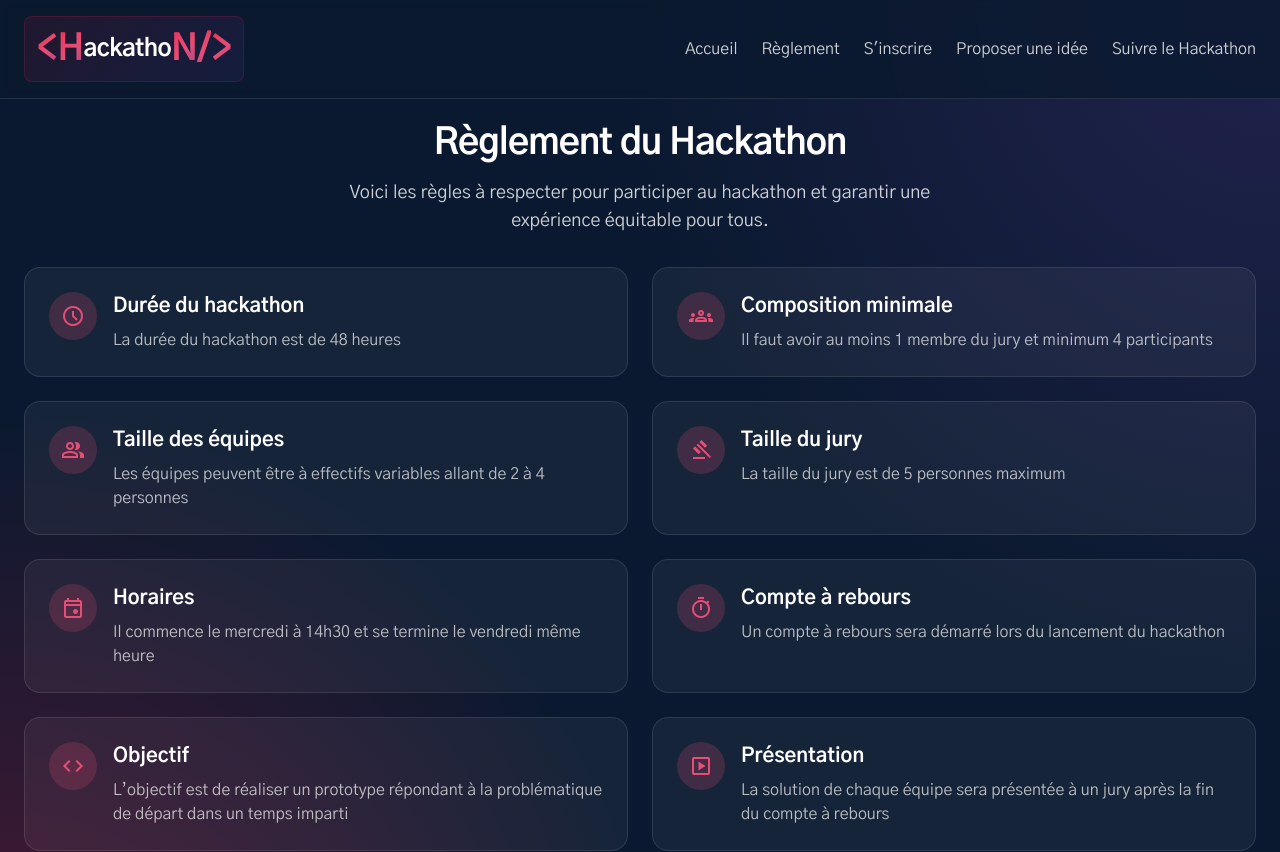
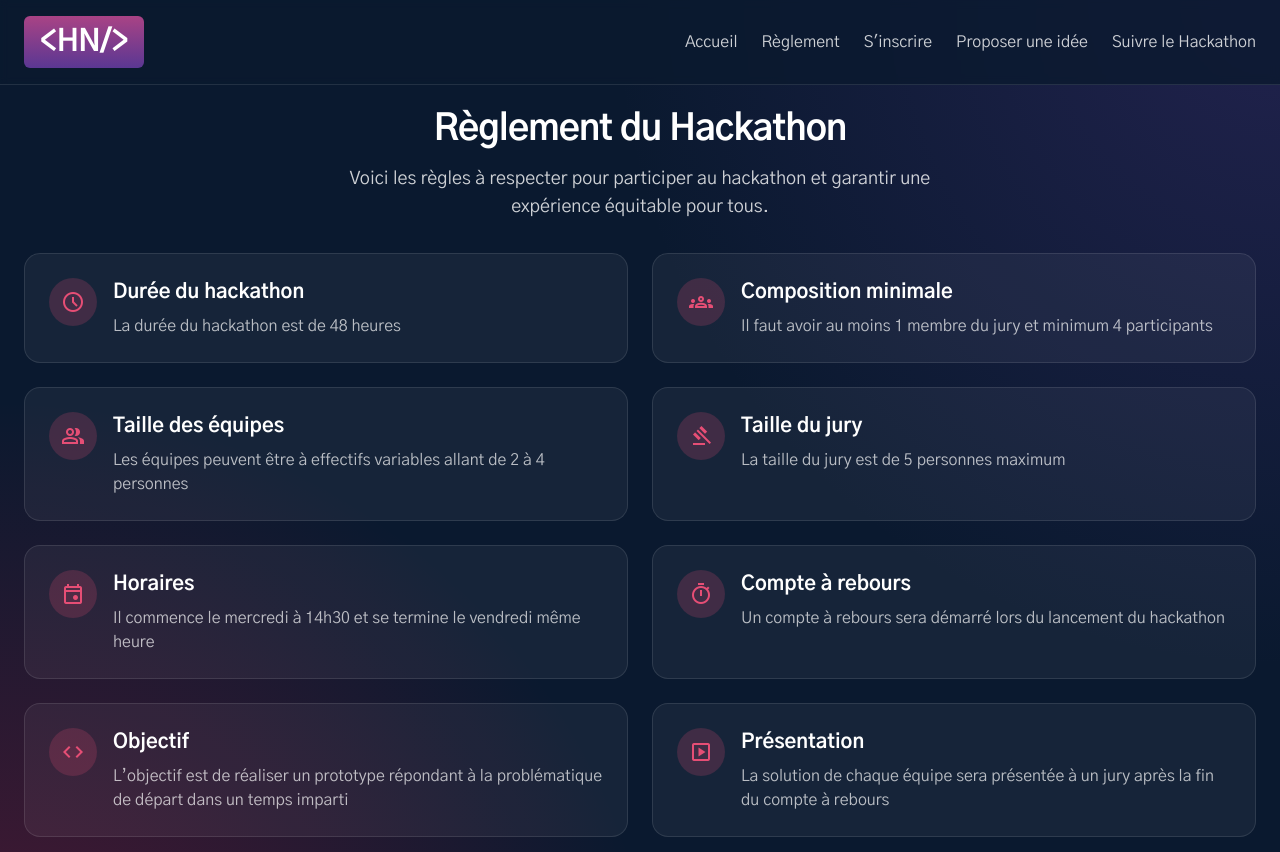
Before and after one commit to kjeancharlesPro/hn-innov-ui, an Angular app: page /reglement in a window 1280 px wide. Shown: the top 852 px of the page. Built offline with nearby package versions, Linux system fonts and the light colour scheme; no server answers.

Commit message:
Changer le logo HN

```diff
--- a/src/app/header/header.css
+++ b/src/app/header/header.css
@@ -1,134 +1,3 @@
-/* Logo container styles */
-.logo-container {
-    position: relative;
-    padding: 0.75rem;
-    border-radius: 0.5rem;
-    background: linear-gradient(135deg, rgba(240, 23, 62, 0.1), rgba(86, 55, 147, 0.15));
-    border: 1px solid rgba(240, 23, 62, 0.2);
-    cursor: pointer;
-    transition: all 0.4s cubic-bezier(0.4, 0, 0.2, 1);
-    overflow: hidden;
-}
-
-.logo-container::before {
-    content: '';
-    position: absolute;
-    inset: 0;
-    background: linear-gradient(135deg, rgba(240, 23, 62, 0.2), rgba(86, 55, 147, 0.3));
-    opacity: 0;
-    transition: opacity 0.4s ease;
-}
-
-.logo-container:hover {
-    background: linear-gradient(135deg, rgba(240, 23, 62, 0.15), rgba(86, 55, 147, 0.2));
-    border-color: rgba(240, 23, 62, 0.4);
-    box-shadow: 0 8px 24px rgba(240, 23, 62, 0.4), 0 0 20px rgba(86, 55, 147, 0.2);
-    transform: translateY(-3px) scale(1.02);
-}
-
-.logo-container:hover::before {
-    opacity: 1;
-}
-
-.logo-container:active {
-    transform: translateY(-1px) scale(0.98);
-}
-
-/* Logo text animations */
-.logo-bracket,
-.logo-letter {
-    background: linear-gradient(135deg, #F0173E, #E64E75, #563793);
-    background-size: 200% 200%;
-    -webkit-background-clip: text;
-    -webkit-text-fill-color: transparent;
-    background-clip: text;
-    animation: gradient-shift 3s ease infinite;
-    transition: all 0.3s ease;
-}
-
-.logo-text {
-    color: white;
-    transition: all 0.3s ease;
-}
-
-.logo-container:hover .logo-bracket {
-    animation: pulse-bracket 1s ease infinite;
-    text-shadow: 0 0 10px rgba(240, 23, 62, 0.5);
-}
-
-.logo-container:hover .logo-letter {
-    transform: scale(1.1);
-    filter: drop-shadow(0 0 8px rgba(240, 23, 62, 0.6));
-}
-
-.logo-container:hover .logo-text {
-    letter-spacing: 0.05em;
-}
-
-/* Animations */
-@keyframes gradient-shift {
-
-    0%,
-    100% {
-        background-position: 0% 50%;
-    }
-
-    50% {
-        background-position: 100% 50%;
-    }
-}
-
-@keyframes pulse-bracket {
-
-    0%,
-    100% {
-        opacity: 1;
-        transform: scale(1);
-    }
-
-    50% {
-        opacity: 0.8;
-        transform: scale(1.05);
-    }
-}
-
-/* Navigation links hover effect */
-nav a {
-    position: relative;
-    font-weight: 500;
-}
-
-nav a::after {
-    content: '';
-    position: absolute;
-    bottom: -4px;
-    left: 0;
-    width: 0;
-    height: 2px;
-    background: linear-gradient(90deg, #8b5cf6, #7c3aed);
-    transition: width 0.3s ease;
-}
-
-nav a:hover::after {
-    width: 100%;
-}
-
-/* Mobile menu button hover effect */
-button:hover .material-symbols-outlined {
-    transform: scale(1.1);
-    transition: transform 0.2s ease;
-}
-
-/* Mobile menu links hover effect */
-nav.md\:hidden a {
-    border-radius: 0.5rem;
-    padding-left: 1rem;
-    padding-right: 1rem;
-    transition: all 0.3s ease;
-}
-
-nav.md\:hidden a:hover {
-    background-color: rgba(139, 92, 246, 0.1);
-    padding-left: 1.5rem;
-    border-left: 3px solid #8b5cf6;
-}
+  .bg-hn {
+      background: linear-gradient(to bottom, #a94385, #5a3793);
+  }
--- a/src/app/header/header.html
+++ b/src/app/header/header.html
@@ -2,30 +2,33 @@
   class="sticky top-0 z-20 flex items-center justify-between bg-background-dark/80 px-6 py-4 backdrop-blur-sm border-b border-white/10"
 >
   <div class="flex items-center gap-3">
-    <a routerLink="/" class="logo-container group">
-      <h1 class="text-2xl font-bold tracking-tight flex items-center justify-center font-display">
-        <span class="logo-bracket text-4xl">&#60;</span>
-        <span class="logo-letter text-4xl">H</span>
-        <span class="logo-text">ackatho</span>
-        <span class="logo-letter text-4xl">N</span>
-        <span class="logo-bracket text-4xl">/</span>
-        <span class="logo-bracket text-4xl">&#62;</span>
+    <a routerLink="/" class="px-4 py-2 rounded-md bg-hn logo-link">
+      <h1
+        class="text-3xl font-bold tracking-tight flex items-center justify-center font-display relative"
+      >
+        <span class="logo-default">
+          <span class="logo-bracket text-3xl">&#60;</span>
+          <span class="logo-letter text-3xl">H</span>
+          <span class="logo-letter text-3xl">N</span>
+          <span class="logo-bracket text-3xl">/</span>
+          <span class="logo-bracket text-3xl">&#62;</span>
+        </span>
       </h1>
     </a>
   </div>
   <nav class="hidden md:flex items-center gap-6">
-    <a class="text-white/80 hover:text-white transition-colors" routerLink="/">Accueil</a>
-    <a class="text-white/80 hover:text-white transition-colors" routerLink="/reglement"
+    <a class="text-white/80 hover:text-white transition-colors nav-link" routerLink="/">Accueil</a>
+    <a class="text-white/80 hover:text-white transition-colors nav-link" routerLink="/reglement"
       >Règlement</a
     >
 
-    <a class="text-white/80 hover:text-white transition-colors" routerLink="/inscription"
+    <a class="text-white/80 hover:text-white transition-colors nav-link" routerLink="/inscription"
       >S'inscrire</a
     >
-    <a class="text-white/80 hover:text-white transition-colors" routerLink="/boite-a-idees"
+    <a class="text-white/80 hover:text-white transition-colors nav-link" routerLink="/boite-a-idees"
       >Proposer une idée</a
     >
-    <a class="text-white/80 hover:text-white transition-colors" routerLink="/dashboard"
+    <a class="text-white/80 hover:text-white transition-colors nav-link" routerLink="/dashboard"
       >Suivre le Hackathon</a
     >
 
--- a/src/index.html
+++ b/src/index.html
@@ -5,7 +5,7 @@
     <title>HackathoN</title>
     <base href="/" />
     <meta name="viewport" content="width=device-width, initial-scale=1" />
-    <link rel="icon" type="image/x-icon" href="favicon.ico" />
+    <link rel="icon" type="image/svg+xml" href="favicon.svg" />
     <script src="https://cdn.tailwindcss.com?plugins=forms,container-queries"></script>
     <link
       href="https://fonts.googleapis.com/css2?family=Roboto:wght@300;400;500;700&amp;display=swap"
```
Also changed, not shown: public/favicon.svg (added).
